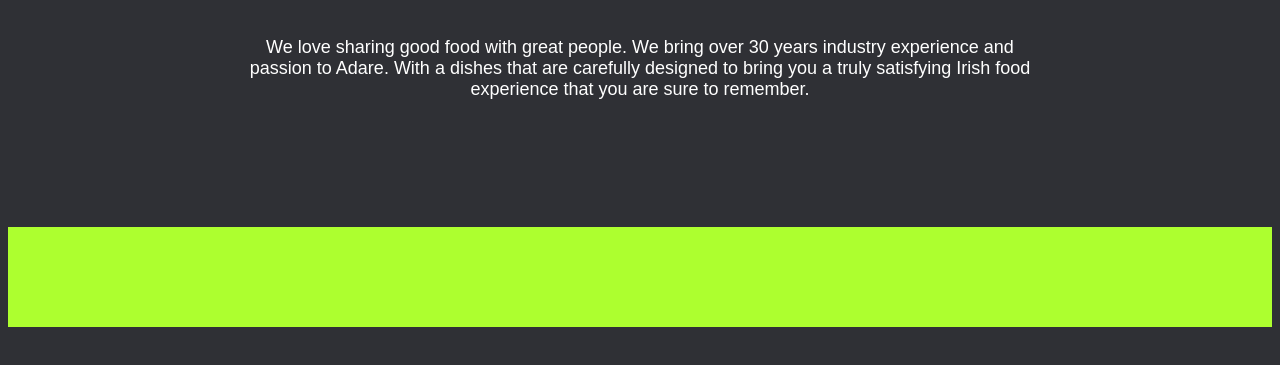
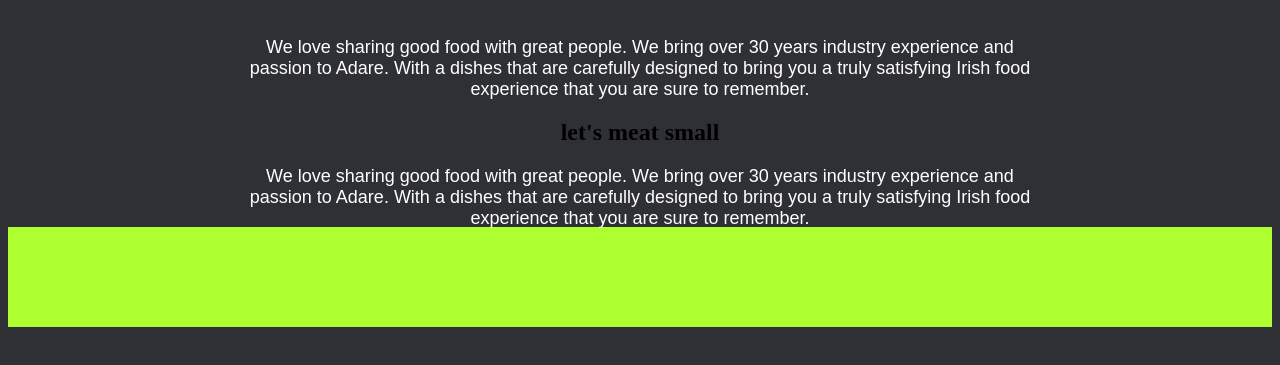
Before and after one commit to Trasync/git_test, a plain HTML site: page Project 1/index.html in a window 1280 px wide. Shown: the part 419-784 px from the top of the page. Drawn offline with Linux system fonts and the light colour scheme.

Commit message:
Add heading

```diff
--- a/Project 1/index.html
+++ b/Project 1/index.html
@@ -21,6 +21,9 @@
   <main>
     <h1>let's meat</h1>
     <p>We love sharing good food with great people. We bring over 30 years industry experience and passion to Adare. With a dishes that are carefully designed to bring you a truly satisfying Irish food experience that you are sure to remember. </p>
+
+    <h2>let's meat small</h2>
+    <p>We love sharing good food with great people. We bring over 30 years industry experience and passion to Adare. With a dishes that are carefully designed to bring you a truly satisfying Irish food experience that you are sure to remember. </p>
   </main>
 
   <footer></footer>
```
